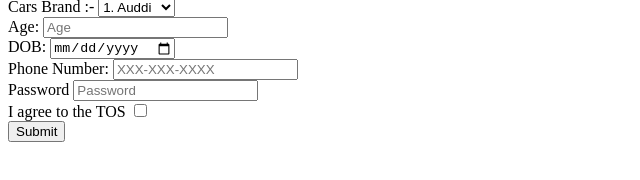
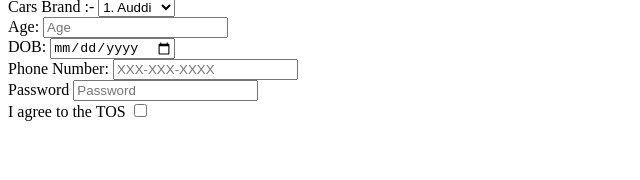
Before and after one commit to acciojob/signup-form-car-Roshan-Kumar-Mishra, a website: page main.html in a window 1280 px wide. Shown: the part 72-252 px from the top of the page, without its empty margins (0-640 px from the left). Drawn offline with Linux system fonts and the light colour scheme.

```diff
--- a/main.html
+++ b/main.html
@@ -44,7 +44,7 @@
       <label for="tos">I agree to the TOS</label>
       <input type="checkbox" id="tos" required />
       <br>
-      <input type="submit" placeholder="Submit">
+<!--       <input type="submit" placeholder="Submit"> -->
     </form>
     <script type="text/javascript" src="./script.js">
 </script>
```
